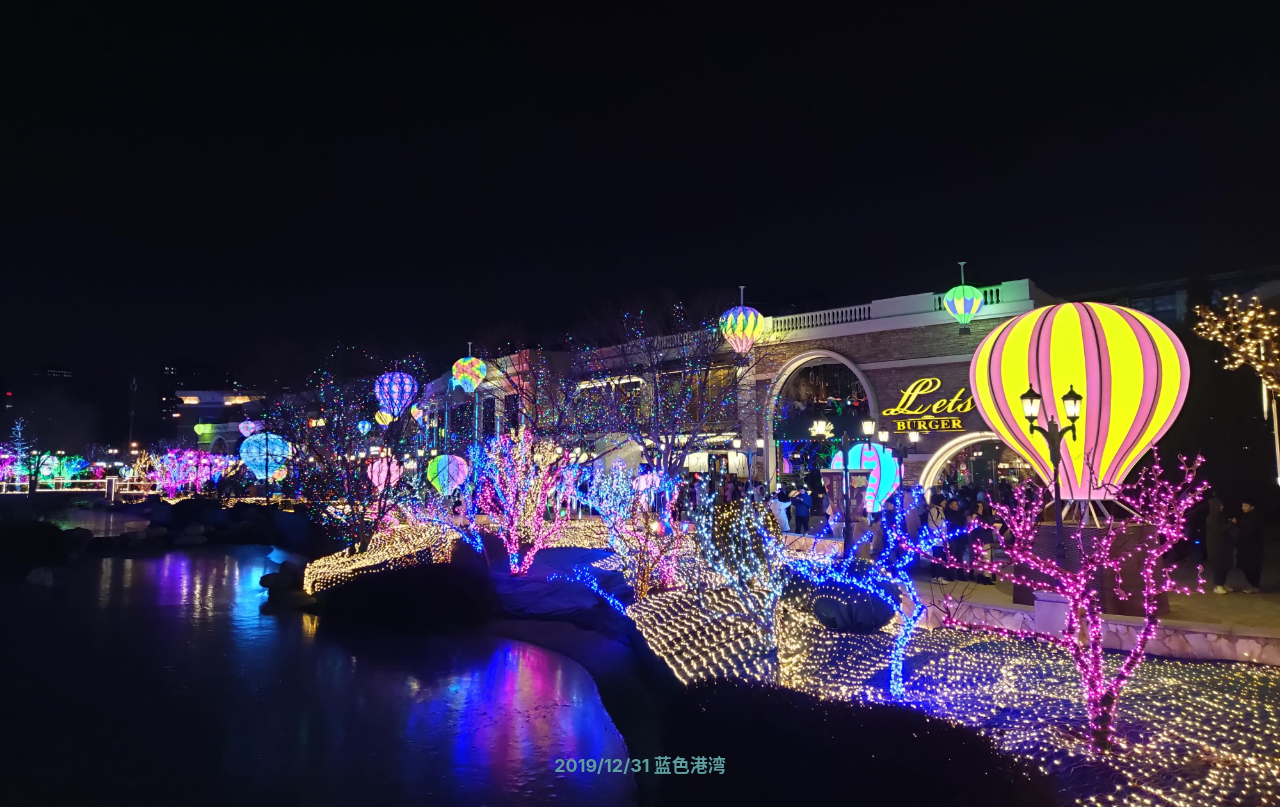
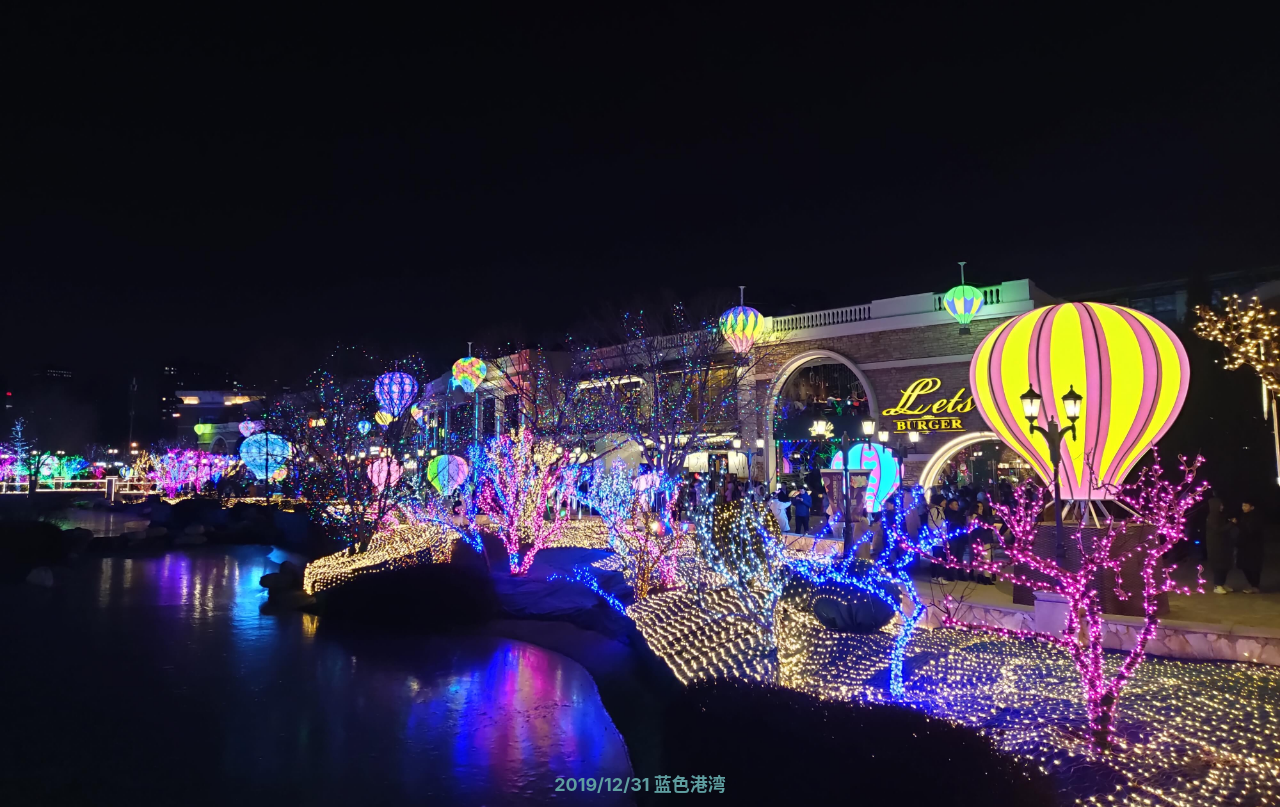
Before and after one commit to hu-zhiyu/hu-zhiyu.github.io, a Jekyll site: the page built from sites.html, in a window 1280 px wide and 1400 px high, scrolled down 12682 px. Shown: the top 807 px of the window. Built offline with Jekyll 4.4.1, drawn with Linux system fonts in a browser that asks for light colours; nearby versions of some CDN libraries; comment, search, counter and statistics services are not loaded; grey boxes are pictures that could not be loaded.

Commit message:
update sites

```diff
--- a/_includes/footer.html
+++ b/_includes/footer.html
@@ -9,7 +9,7 @@
                 <p class="copyright text-muted">
                     Copyright &copy; {{ site.title }} {{ site.time | date: '%Y' }}
                     <br>
-                    Powered by <a href="http://huangxuan.me">Hux Blog</a> |
+                    Powered by <a href="http://huangxuan.me">Hux Blog</a>
                     <!-- <iframe style="margin-left: 2px; margin-bottom:-5px;" frameborder="0" scrolling="0" width="100px"
                         height="20px"
                         src="https://ghbtns.com/github-btn.html?user=huxpro&repo=huxpro.github.io&type=star&count=true">
--- a/css/sites-pics.css
+++ b/css/sites-pics.css
@@ -1,8 +1,10 @@
 .site_pics{
   height: auto;
   width: auto;
+  object-fit: contain;
+
   position: relative;
-  display: flex;
+  /* display: flex; */
   /* left: 22%; */
   top: 10%;
   /* justify-content: center; */
@@ -25,7 +27,7 @@
   font-weight: bold;
   color: cadetblue;
   position: absolute;
-  bottom: 0;
+  bottom: -2%;
   left: 50%;
   transform: translate(-50%, -50%);
 }
```
Also changed, not shown: 10 other files.
